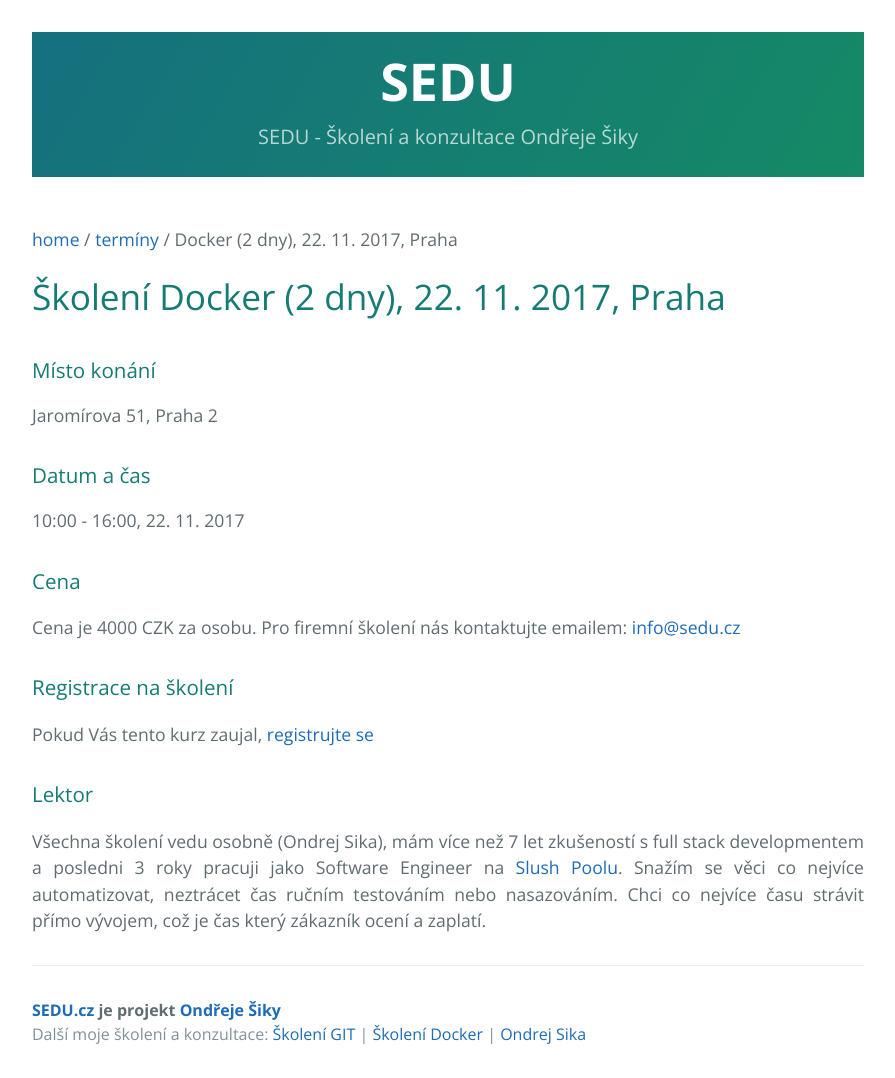
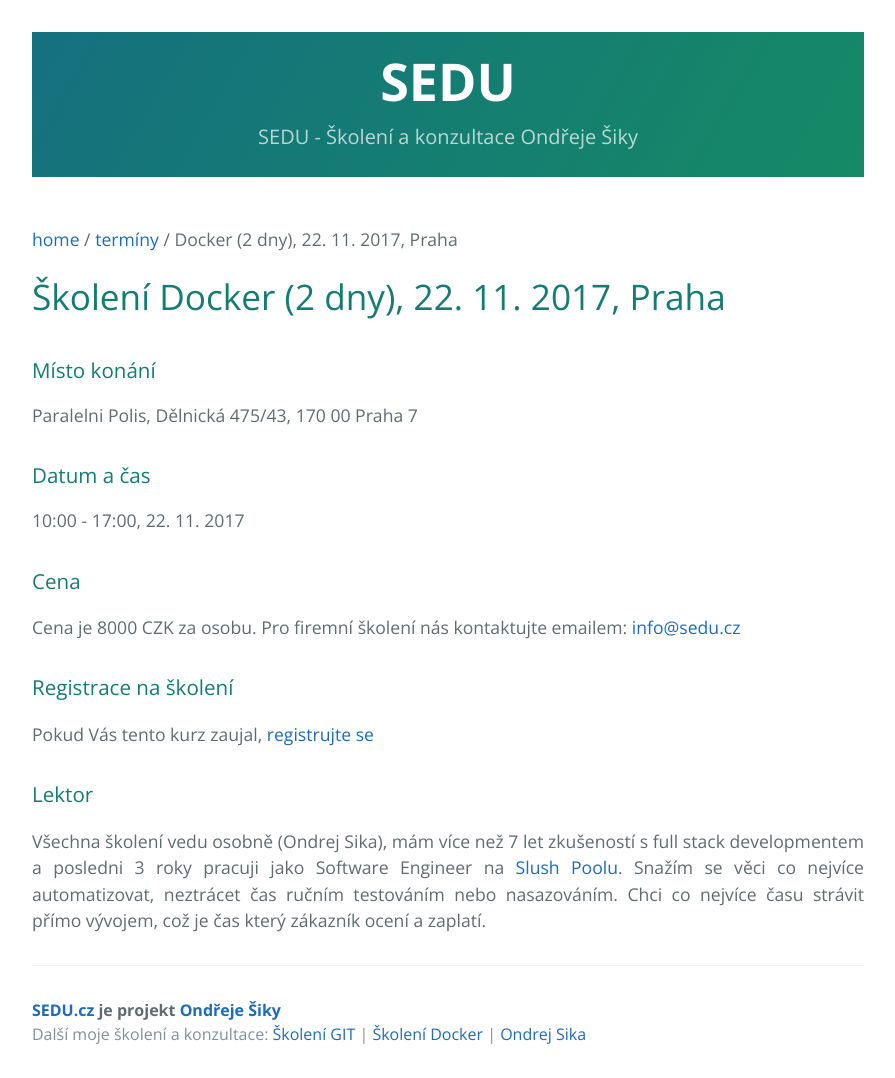
Before and after one commit to ondrejsika/sedu.cz, a Jekyll site: the page built from _event/2017-11-22-docker.md, in a window 1280 px wide. Shown: the whole page, without its empty margins (192-1087 px from the left). Built offline with Jekyll 4.4.1, drawn with Linux system fonts in a browser that asks for light colours.

Commit message:
update next docker workshop (price, event)

```diff
--- a/_event/2017-11-22-docker.md
+++ b/_event/2017-11-22-docker.md
@@ -5,9 +5,10 @@ is_actual: true
 title: Docker (2 dny)
 for: pro začátečníky a mírně pokročilé
 slug: skoleni-dockeru-praha-22-11-2017
-price: 4000
+price: 8000
 date: 22. 11. 2017
-time: 10:00 - 16:00
+time: 10:00 - 17:00
 city: Praha
-venue: Jaromírova 51, Praha 2
+city: Praha
+venue: Paralelni Polis, Dělnická 475/43, 170 00 Praha 7
 ---
```
